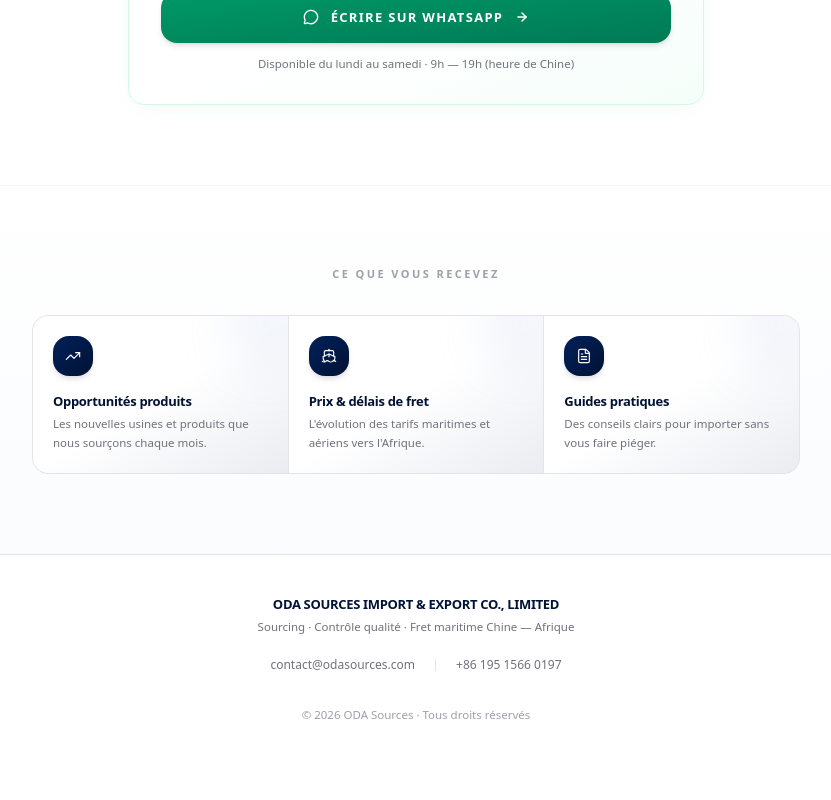
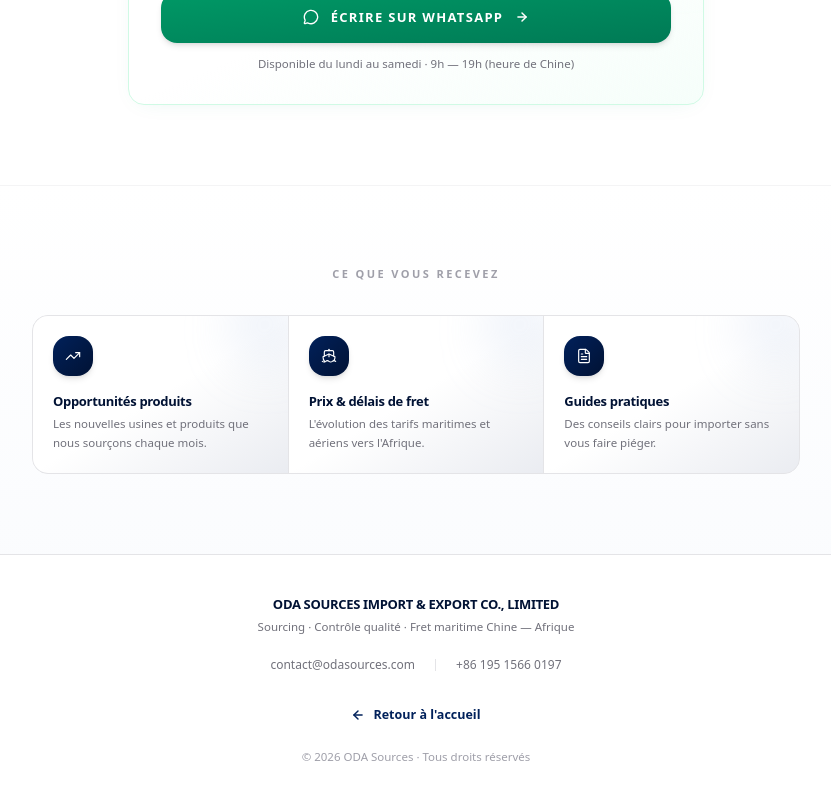
Before and after one commit to PATAWALA/ODA-EXPRESS, a Next.js app: page /newsletter in a window 1280 px wide. Shown: the part 1123-1923 px from the top of the page, without its empty margins (224-1055 px from the left). Before the commit the page ends 1886 px from the top, so only its background shows below. Built offline with nearby package versions, Linux system fonts and the light colour scheme; no server answers.

Commit message:
984 updfate

```diff
--- a/src/app/(landing)/newsletter/page.tsx
+++ b/src/app/(landing)/newsletter/page.tsx
@@ -1,4 +1,5 @@
 import type { Metadata } from "next";
+import Link from "next/link";
 import {
   CheckCircle2,
   MessageCircle,
@@ -7,6 +8,7 @@ import {
   FileText,
   ShieldCheck,
   ArrowRight,
+  ArrowLeft,
 } from "lucide-react";
 import { Container } from "@/components/ui/Container";
 import NewsletterInlineForm from "@/components/widgets/NewsletterInlineForm";
@@ -59,13 +61,10 @@ export default function NewsletterPage() {
     <main className="relative min-h-screen overflow-hidden bg-white">
       {/* ============ BLOC HAUT — FOND NAVY PROFOND ============ */}
       <section className="relative overflow-hidden bg-gradient-to-br from-navy-900 via-navy-800 to-navy-950 pt-14 pb-24 sm:pt-16 sm:pb-28">
-        {/* Halo bleu en haut à droite */}
         <div
           aria-hidden
           className="pointer-events-none absolute -right-40 -top-40 h-[500px] w-[500px] rounded-full bg-gradient-to-br from-express-600/25 via-navy-500/15 to-transparent blur-3xl"
         />
-
-        {/* Halo rouge en bas à gauche */}
         <div
           aria-hidden
           className="pointer-events-none absolute -bottom-40 -left-40 h-[500px] w-[500px] rounded-full bg-gradient-to-tr from-express-600/20 via-navy-500/10 to-transparent blur-3xl"
@@ -73,7 +72,6 @@ export default function NewsletterPage() {
 
         <Container className="relative">
           <div className="mx-auto max-w-2xl text-center">
-            {/* Logo — non cliquable */}
             <div className="flex justify-center">
               {/* eslint-disable-next-line @next/next/no-img-element */}
               <img
@@ -83,7 +81,6 @@ export default function NewsletterPage() {
               />
             </div>
 
-            {/* Chiffre géant */}
             <div className="mt-12">
               <p className="text-[80px] font-bold leading-none tracking-tight text-white sm:text-[110px]">
                 +500
@@ -93,7 +90,6 @@ export default function NewsletterPage() {
               </p>
             </div>
 
-            {/* Titre */}
             <h1 className="mx-auto mt-8 max-w-lg text-[22px] font-bold leading-[1.25] tracking-tight text-white sm:text-[26px]">
               Reçoivent chaque mois notre veille import.
             </h1>
@@ -110,16 +106,13 @@ export default function NewsletterPage() {
       <section className="relative -mt-16 pb-16 sm:-mt-20 sm:pb-20">
         <Container>
           <div className="mx-auto max-w-xl">
-            {/* Carte formulaire avec halo */}
             <div className="relative">
-              {/* Halo bleu derrière la carte */}
               <div
                 aria-hidden
                 className="pointer-events-none absolute -inset-4 rounded-3xl bg-gradient-to-br from-navy-100/60 via-express-50/40 to-navy-50/60 blur-2xl"
               />
 
               <div className="relative overflow-hidden rounded-2xl border border-zinc-200 bg-white p-6 shadow-[0_20px_60px_-20px_rgba(1,18,52,0.25)] sm:p-8">
-                {/* Badges de réassurance */}
                 <div className="mb-6 flex flex-wrap items-center justify-center gap-2">
                   <span className="inline-flex items-center gap-1.5 rounded-2xl border border-emerald-200 bg-emerald-50 px-2.5 py-1 text-[10.5px] font-bold uppercase tracking-[0.1em] text-emerald-700">
                     <CheckCircle2 className="h-3 w-3" strokeWidth={2.5} />
@@ -134,10 +127,8 @@ export default function NewsletterPage() {
                   </span>
                 </div>
 
-                {/* Formulaire */}
                 <NewsletterInlineForm />
 
-                {/* Preuve sociale */}
                 <div className="mt-6 flex flex-wrap items-center justify-center gap-3 border-t border-zinc-100 pt-6">
                   <div className="flex -space-x-2.5">
                     {AVATARS.map((avatar) => (
@@ -165,7 +156,6 @@ export default function NewsletterPage() {
       <section className="pb-16 sm:pb-20">
         <Container>
           <div className="mx-auto max-w-xl">
-            {/* Séparateur */}
             <div className="mb-10 flex items-center gap-4">
               <span className="h-px flex-1 bg-gradient-to-r from-transparent via-zinc-200 to-transparent" />
               <span className="text-[11px] font-bold uppercase tracking-[0.22em] text-zinc-400">
@@ -174,7 +164,6 @@ export default function NewsletterPage() {
               <span className="h-px flex-1 bg-gradient-to-r from-transparent via-zinc-200 to-transparent" />
             </div>
 
-            {/* Carte WhatsApp */}
             <div className="group relative overflow-hidden rounded-2xl border border-emerald-100 bg-gradient-to-br from-white via-white to-emerald-50/50 p-6 shadow-[0_4px_24px_-12px_rgba(5,150,105,0.15)] transition-all duration-300 hover:shadow-[0_12px_40px_-16px_rgba(5,150,105,0.25)] sm:p-8">
               <div
                 aria-hidden
@@ -258,7 +247,6 @@ export default function NewsletterPage() {
       <footer className="border-t border-zinc-200 bg-white pb-10 pt-10">
         <Container>
           <div className="mx-auto max-w-2xl text-center">
-            {/* Nom */}
             <p className="text-[13px] font-bold tracking-tight text-navy-900">
               ODA SOURCES IMPORT & EXPORT CO., LIMITED
             </p>
@@ -285,8 +273,22 @@ export default function NewsletterPage() {
               </a>
             </div>
 
+            {/* Retour à l'accueil */}
+            <div className="mt-8 flex justify-center">
+              <Link
+                href="/"
+                className="group inline-flex items-center gap-2 text-[12.5px] font-semibold text-navy-700 transition hover:text-express-600"
+              >
+                <ArrowLeft
+                  className="h-3.5 w-3.5 transition group-hover:-translate-x-0.5"
+                  strokeWidth={2.5}
+                />
+                Retour à l&apos;accueil
+              </Link>
+            </div>
+
             {/* Copyright */}
-            <p className="mt-8 text-[11.5px] text-zinc-400">
+            <p className="mt-6 text-[11.5px] text-zinc-400">
               © {new Date().getFullYear()} ODA Sources · Tous droits réservés
             </p>
           </div>
```
